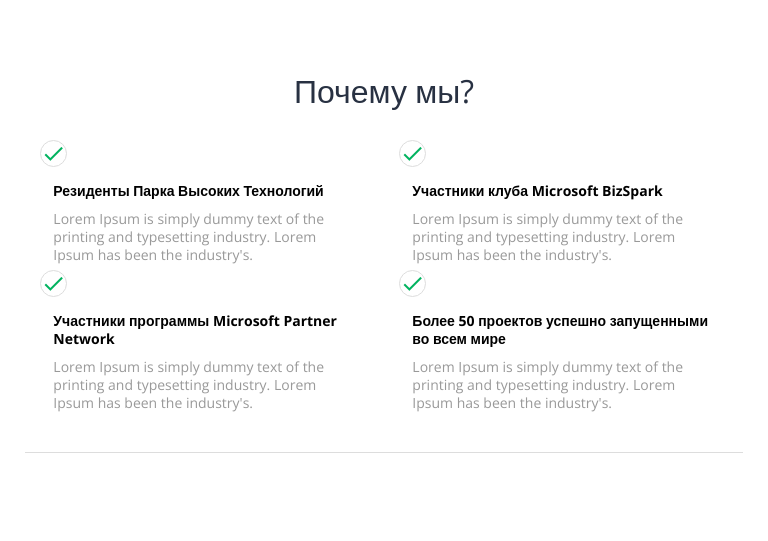
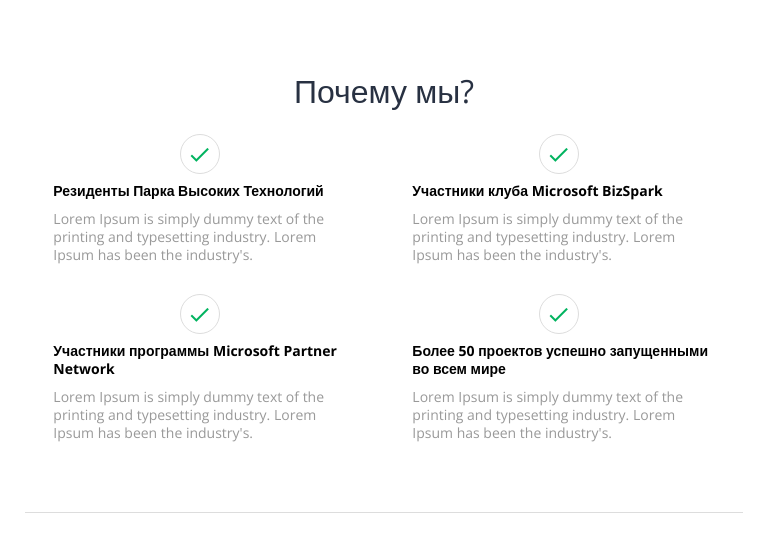
Before and after one commit to iLunts/ita-site, a website: page Index.html in a window 768 px wide. Shown: the part 1760-2301 px from the top of the page. Drawn offline with nearby package versions, Linux system fonts and the light colour scheme; files that its build step writes are made by us from their sources; files whose address does not match are found by name.

Commit message:
Site changes

```diff
--- a/Content/Less/Medium.less
+++ b/Content/Less/Medium.less
@@ -49,15 +49,6 @@
                     box-shadow: 0px 10px 30px 5px rgba(0, 0, 0, 0.2);
                 }
             }
-
-            // Modificator 'main__list--check'
-            &--check{
-                & > li{
-                    & > i{
-                        position: relative;
-                    }
-                }
-            }
         }
     }
 }
@@ -69,4 +60,24 @@
     and (max-device-width: 1024px)
     and (orientation: portrait) {
 
+    .main{
+
+        // Element 'main__list'
+        &__list{
+
+            // Modificator 'main__list--check'
+            &--check{
+                & > li{
+                    margin-bottom: 30px;
+
+                    & > i{
+                        position: relative;
+                        display: block;
+                        margin: 0 auto;
+                    }
+                }
+            }
+        }
+    }
+
 }
--- a/Index.html
+++ b/Index.html
@@ -39,7 +39,7 @@
 <body>
     <nav class="navbar">
             <div class="container container--center">
-                <div class="grid grid--small">
+                <div class="grid grid--collapse">
                     <div class="col--large-2-10 col--medium-2-10 col--small-1-4 navbar__brand">
                         <a href="/"><img src="Content/img/logo.png" title="ITA alliance" alt="ITA alliance"></a>
                     </div>
@@ -155,7 +155,7 @@
                             <h1 class="main__title">Почему мы?</h1>
                         </div>
                     </div>
-                    <ul class="grid grid--large grid-col--large-1-4 grid-col--medium-1-2 main__list--check">
+                    <ul class="grid grid--large grid-col--large-1-4 grid-col--medium-1-2 grid-col--small-1-1 main__list--check">
                         <li>
                             <i class="icon-done"></i>
                             <p>Резиденты Парка Высоких Технологий</p>
```
Also changed, not shown: Content/css/Medium.css.
